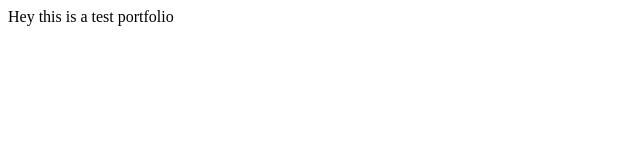
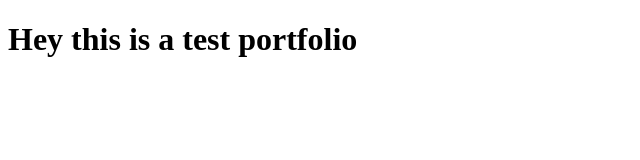
Before and after one commit to rlPintso/rlPintso.github.io, a plain HTML site: page index.html in a window 1280 px wide. Shown: the whole page, without its empty margins (0-640 px from the left). Drawn offline with Linux system fonts and the light colour scheme.

Commit message:
making a minor change

```diff
--- a/index.html
+++ b/index.html
@@ -4,6 +4,6 @@
         <title>Portfolio test</title>
     </head>
     <body>
-        Hey this is a test portfolio
+        <h1>Hey this is a test portfolio</h1>
     </body>
 </html>
```
